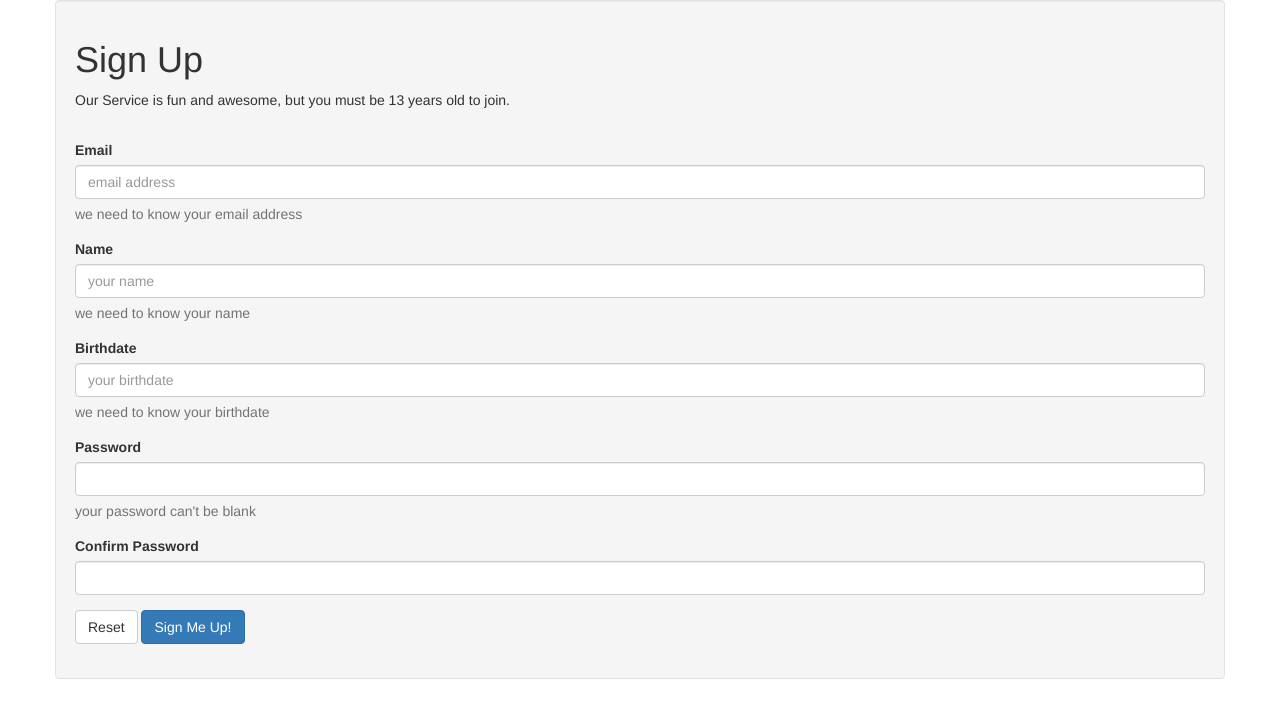
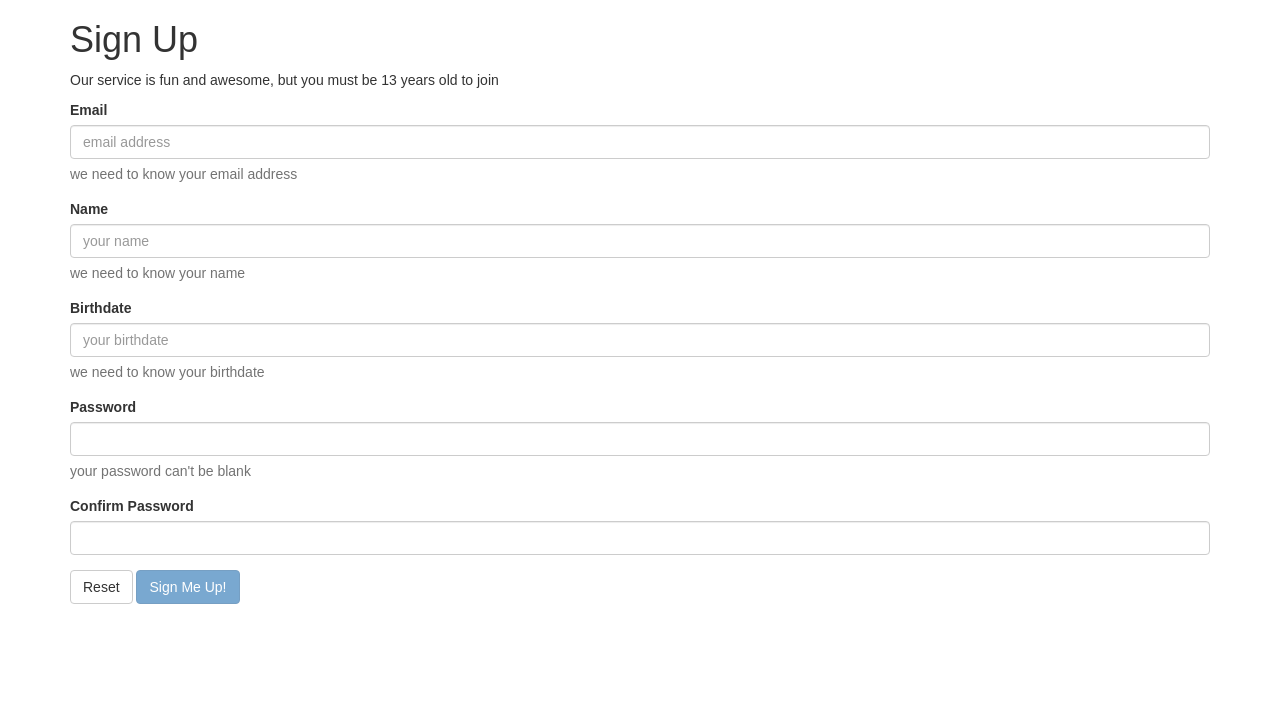
Before and after one commit to Nonj/team-challenge, a React (Create React App) app in the folder team-challenge/: page / in a window 1280 px wide. Shown: the top 718 px of the page. Built offline with nearby package versions, Linux system fonts and the light colour scheme.

Commit message:
closes #7

```diff
--- a/team-challenge/src/App.js
+++ b/team-challenge/src/App.js
@@ -1,16 +1,36 @@
 import React, { Component } from 'react';
-import SignUpForm from './TeamSignUp';
+import SignUpForm from './TeamSignUp.js';
+import 'bootstrap/dist/css/bootstrap.css';
 
 class App extends Component {
+  constructor(props) {
+    super(props);
+
+    this.state = { submitted: false };
+    this.handleSubmit = this.handleSubmit.bind(this);
+  }
+
+  handleSubmit(submit) {
+    this.setState({ submitted: submit });
+  }
+
   render() {
     return (
-      <div className="App container well">
-        <div className="App-header">
-          <h1>Sign Up</h1>
-          <p>Our Service is fun and awesome, but you must be 13 years old to join.</p>
+      <div className="container">
+        <header className="row">
+          <div className="col-xs-12">
+            <h1>Sign Up</h1>
+            <p className="subtitle">Our service is fun and awesome, but you must be 13 years old to join</p>
+          </div>
+        </header>
+        <div className="row">
+          <div className="col-xs-12">
+            {this.state.submitted &&
+              <div className="alert alert-success" role="alert"><p>Thanks for signing up!</p></div>
+            }
+            <SignUpForm submitCallback={this.handleSubmit} />
+          </div>
         </div>
-        <br />
-        <SignUpForm />
       </div>
     );
   }
--- a/team-challenge/src/TeamSignUp.js
+++ b/team-challenge/src/TeamSignUp.js
@@ -1,4 +1,5 @@
 import React from 'react';
+import 'bootstrap/dist/css/bootstrap.css';
 
 /**
  * The overall form component
@@ -15,6 +16,7 @@ class SignUpForm extends React.Component {
     };
 
     this.updateState = this.updateState.bind(this); //bind for scope
+    this.handleSubmit = this.handleSubmit.bind(this);
   }
 
   //callback for updating the state with child information
@@ -25,8 +27,14 @@ class SignUpForm extends React.Component {
   //callback for the reset button
   handleReset(event) {
     console.log('Reset!');
-    var emptyState = {};
-    this.setState(emptyState);
+      var defaultState = {
+      email:{value:'',valid:false},
+      name:{value:'',valid:false},
+      dob:{value:'',valid:false},
+      password:{value:'',valid:false},
+      passwordConf:{value:'',valid:false}
+    };
+    this.setState(defaultState);
   }
 
   //callback for the submit button
@@ -38,7 +46,8 @@ class SignUpForm extends React.Component {
 
   render() {
     //if all fields are valid, button should be enabled
-    var buttonEnabled = (this.state.email.valid && this.state.name.valid && this.state.dob.isValid && this.state.password.valid);
+
+    var buttonEnabled = (this.state.email.valid && this.state.name.valid && this.state.dob.valid && this.state.password.valid && !this.state.passwordConf.mismatched && this.state.passwordConf.valid);
 
     return (
       <form name="signupForm" onSubmit={(e) => this.handleSubmit(e)}>
@@ -66,7 +75,7 @@ class SignUpForm extends React.Component {
         {/* Submit Buttons */}
         <div className="form-group">
           <button id="resetButton" type="reset" className="btn btn-default" onClick={(e)=>this.handleReset(e)}>Reset</button> {' ' /*space*/}
-          <button id="submitButton" type="submit" className="btn btn-primary" disabled={buttonEnabled}>Sign Me Up!</button>
+          <button id="submitButton" type="submit" className="btn btn-primary" disabled={!buttonEnabled} >Sign Me Up!</button>
         </div>
 
       </form>
```
Also changed, not shown: 1 other file (tests, documents, lock files or other folders).
